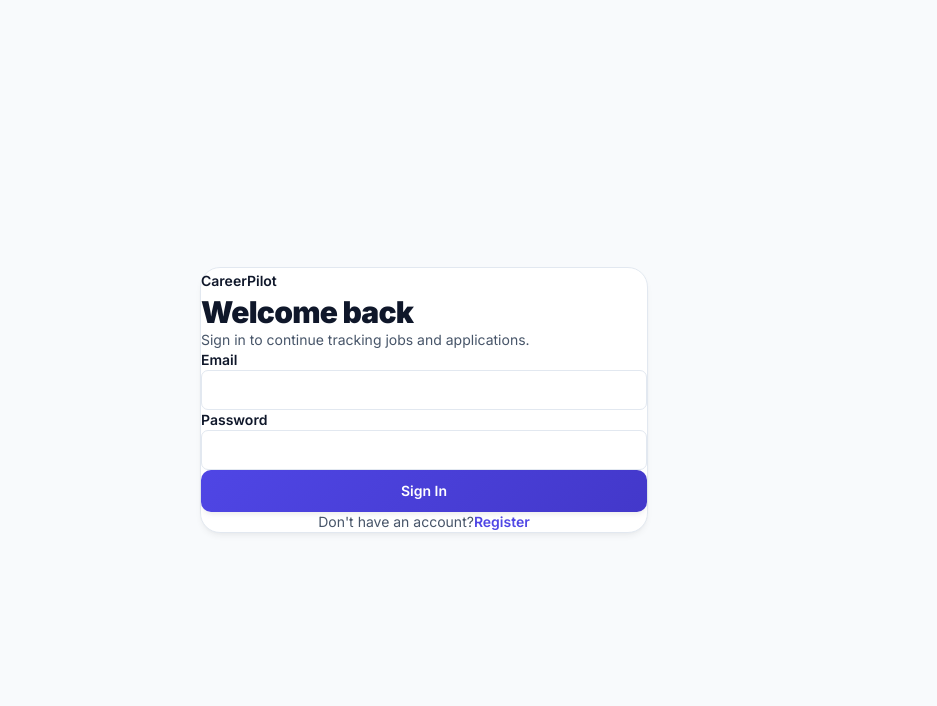
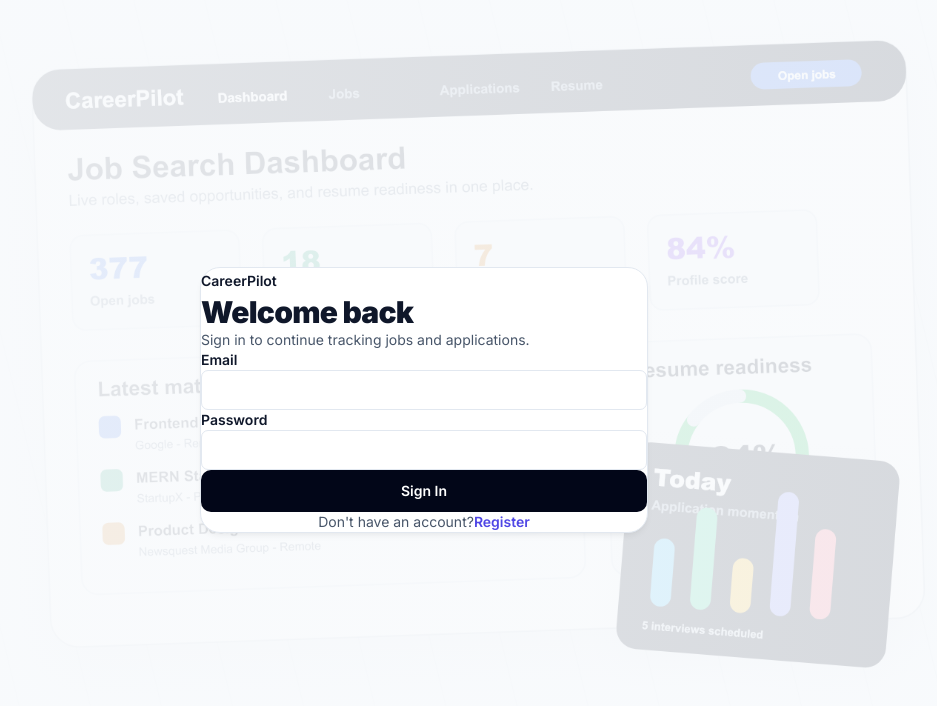
Before and after one commit to NishadDamale1010/careerpilot, a React (Vite) app in the folder client/: page /login in a window 1280 px wide. Shown: the top 706 px of the page, without its empty margins (216-1153 px from the left). Built offline with nearby package versions, Linux system fonts and the light colour scheme.

Commit message:
fix: restore login/register background and use black buttons

```diff
--- a/client/src/pages/Login.jsx
+++ b/client/src/pages/Login.jsx
@@ -1,9 +1,9 @@
 import { useState } from "react";
 import { Link, useLocation, useNavigate } from "react-router-dom";
-import heroDashboard from "../assets/landing-dashboard.png";
 import { getErrorMessage } from "../services/api";
 import { loginUser } from "../services/authService";
 import toast from "react-hot-toast";
+import heroDashboard from "../assets/landing-dashboard.png";
 
 export default function Login() {
     const navigate = useNavigate();
@@ -32,12 +32,14 @@
 
     return (
         <div
-            className="flex min-h-screen items-center justify-center px-4 py-10 transition-colors"
-            style={{ background: "var(--bg)" }}
+            className="flex min-h-screen items-center justify-center bg-cover bg-center px-4 py-10 transition-colors"
+            style={{
+                backgroundImage: `linear-gradient(90deg, rgba(248,250,252,0.92), rgba(248,250,252,0.85)), url(${heroDashboard})`,
+            }}
         >
             <form
                 onSubmit={handleSubmit}
-                className="w-full max-w-md rounded-2xl border border-[var(--border)] glass-card p-8 shadow-lg"
+                className="w-full max-w-md rounded-2xl border border-[var(--border)] glass-card p-8 shadow-xl"
             >
                 <Link to="/" className="text-sm font-semibold text-[var(--primary)] hover:text-[var(--primary-hover)]">
                     CareerPilot
@@ -78,7 +80,7 @@
                     id="login-submit"
                     type="submit"
                     disabled={loading}
-                    className="btn btn-primary w-full mt-6 py-3"
+                    className="btn w-full mt-6 py-3 bg-slate-950 text-white hover:bg-slate-800 dark:bg-white dark:text-slate-950 dark:hover:bg-slate-200 border-none"
                 >
                     {loading ? "Signing in..." : "Sign In"}
                 </button>
--- a/client/src/pages/Register.jsx
+++ b/client/src/pages/Register.jsx
@@ -1,9 +1,9 @@
 import { useState } from "react";
 import { Link, useNavigate } from "react-router-dom";
-import heroDashboard from "../assets/landing-dashboard.png";
 import { getErrorMessage } from "../services/api";
 import { registerUser } from "../services/authService";
 import toast from "react-hot-toast";
+import heroDashboard from "../assets/landing-dashboard.png";
 
 function Register() {
     const navigate = useNavigate();
@@ -41,12 +41,14 @@
 
     return (
         <div
-            className="flex min-h-screen items-center justify-center px-4 py-10 transition-colors"
-            style={{ background: "var(--bg)" }}
+            className="flex min-h-screen items-center justify-center bg-cover bg-center px-4 py-10 transition-colors"
+            style={{
+                backgroundImage: `linear-gradient(90deg, rgba(248, 250, 252, 0.92), rgba(248, 250, 252, 0.85)), url(${heroDashboard})`,
+            }}
         >
             <form
                 onSubmit={handleSubmit}
-                className="w-full max-w-md rounded-2xl border border-[var(--border)] glass-card p-8 shadow-lg"
+                className="w-full max-w-md rounded-2xl border border-[var(--border)] glass-card p-8 shadow-xl"
             >
                 <Link
                     to="/"
@@ -103,7 +105,7 @@
                 <button
                     type="submit"
                     disabled={loading}
-                    className="btn btn-primary w-full mt-6 py-3"
+                    className="btn w-full mt-6 py-3 bg-slate-950 text-white hover:bg-slate-800 dark:bg-white dark:text-slate-950 dark:hover:bg-slate-200 border-none"
                 >
                     {loading ? "Creating..." : "Register"}
                 </button>
```
